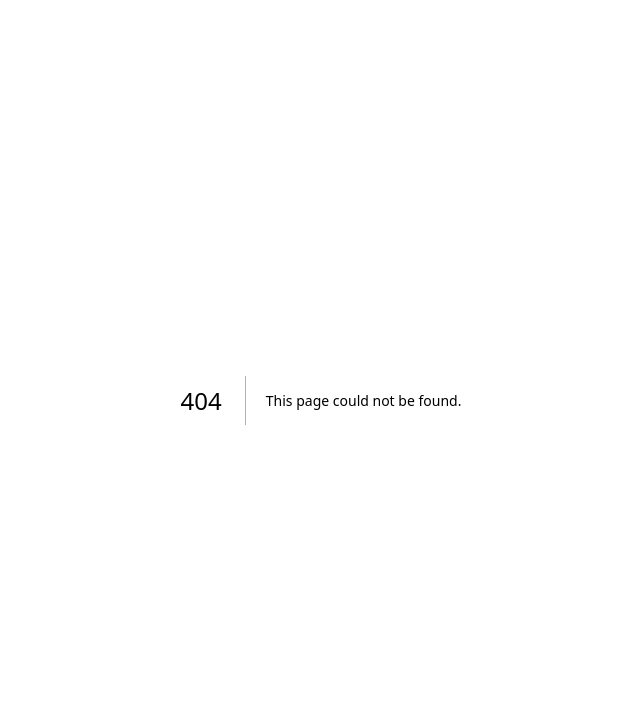
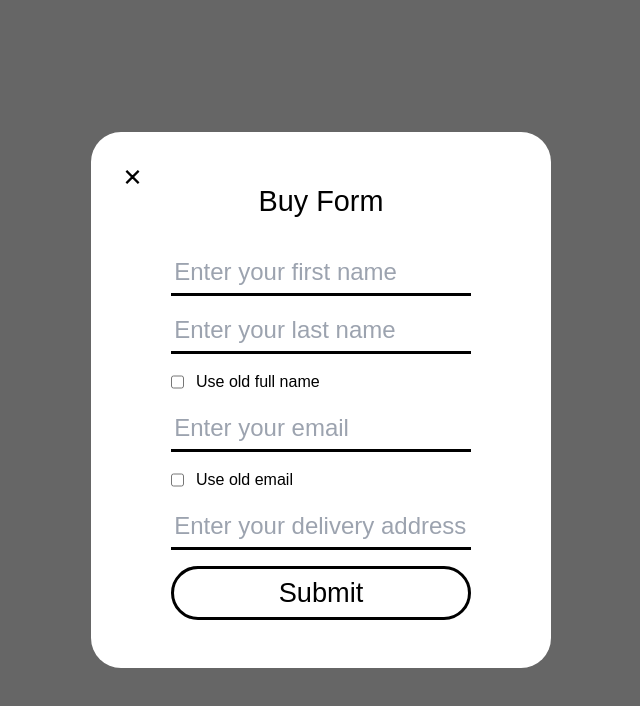
Before and after one commit to makson10/everythingshop-front, a Next.js app: page /cart/Content/SubmitBuyRow/SubmitMenu/SubmitMenu in a window 1280 px wide. Before the commit this address had no page. Shown: the top 706 px of the page, without its empty margins (319-959 px from the left). Built offline with nearby package versions, Linux system fonts and the light colour scheme.

Commit message:
feat: added modal menu which asking user credential when he submit cart buy button

```diff
--- a/src/pages/assortment/ProductInfo/ProductInfo.tsx
+++ b/src/pages/assortment/ProductInfo/ProductInfo.tsx
@@ -37,7 +37,7 @@ export default function ProductInfo({ productData }: Props) {
 	}
 
 	useEffect(() => {
-		if (!authorizeUserData.data?.login && !authorizeUserData.data?.password) {
+		if (!authorizeUserData.data?.name) {
 			setIsAddToCartButtonDisable(true);
 		} else setIsAddToCartButtonDisable(false);
 	}, [authorizeUserData]);
--- a/src/pages/assortment/[productName].tsx
+++ b/src/pages/assortment/[productName].tsx
@@ -18,13 +18,7 @@ interface Props {
 
 export default function ProductPage({ productData }: Props) {
 	return (
-		<div
-			style={{
-				display: 'flex',
-				flexDirection: 'column',
-				height: '100vh',
-				overflow: 'hidden',
-			}}>
+		<div className="flex flex-col h-screen overflow-hidden">
 			<Header pageName={productData.title!} />
 			<ProductInfo productData={productData} />
 		</div>
--- a/src/pages/cart/Content/Content.tsx
+++ b/src/pages/cart/Content/Content.tsx
@@ -23,7 +23,7 @@ export function Content() {
 		setAllProductsCostAmount(sum);
 	}, [products]);
 
-	if (!authorizedUser.data?.login || !authorizedUser.data.password) {
+	if (!authorizedUser.data?.name) {
 		return (
 			<FailWindow failMessage="Cart is not available for unauthorized users" />
 		);
--- a/src/pages/cart/Content/SubmitBuyRow/SubmitBuyRow.tsx
+++ b/src/pages/cart/Content/SubmitBuyRow/SubmitBuyRow.tsx
@@ -1,38 +1,50 @@
-import { useEffect, useState } from 'react';
-import { useCartUpdateContext } from '@/pages/context/CartContext';
+import { Dispatch, SetStateAction, useEffect, useRef, useState } from 'react';
 import Button from '@/pages/components/Button/Button';
-import { ShowSuccessModalWindow } from '@/pages/components/ShowModalWindow/ShowModalWindow';
+import SubmitMenu from './SubmitMenu/SubmitMenu';
 import styles from './SubmitBuyRow.module.scss';
+import { createPortal } from 'react-dom';
 
 interface Props {
 	costSum: number;
 }
 
+interface ShowModalWindowProps {
+	setIsOpenSubmitMenu: Dispatch<SetStateAction<boolean>>;
+}
+
+const ShowSubmitMenu = ({ setIsOpenSubmitMenu }: ShowModalWindowProps) => {
+	return createPortal(
+		<SubmitMenu setIsOpenSubmitMenu={setIsOpenSubmitMenu} />,
+		document.querySelector('#portal')!
+	);
+};
+
 export function SubmitBuyRow({ costSum }: Props) {
-	const { deleteAllProducts } = useCartUpdateContext();
-	const [isOpenSuccesWindow, setIsOpenSuccesWindow] = useState<boolean>(false);
+	const [isOpenSubmitMenu, setIsOpenSubmitMenu] = useState<boolean>(false);
+	const submitButtonRef = useRef<HTMLButtonElement>();
 
 	const handleSubmitBuy = () => {
-		setIsOpenSuccesWindow(true);
+		setIsOpenSubmitMenu(true);
 	};
 
 	useEffect(() => {
-		if (!isOpenSuccesWindow) return;
-
-		setTimeout(() => {
-			setIsOpenSuccesWindow(false);
-			deleteAllProducts();
-		}, 3000);
-	}, [isOpenSuccesWindow]);
+		if (submitButtonRef.current)
+			submitButtonRef.current.disabled = isOpenSubmitMenu;
+	}, [isOpenSubmitMenu]);
 
 	return (
 		<>
-			{isOpenSuccesWindow && (
-				<ShowSuccessModalWindow action={`bought products($${costSum})`} />
+			{isOpenSubmitMenu && (
+				<ShowSubmitMenu setIsOpenSubmitMenu={setIsOpenSubmitMenu} />
 			)}
+
 			<div id={styles['submit-buy-row']}>
 				<p id={styles['cost-sum']}>Total: ${costSum}</p>
-				<Button text="Submit" callbackFunc={handleSubmitBuy} />
+				<Button
+					text="Submit"
+					callbackFunc={handleSubmitBuy}
+					buttonRef={submitButtonRef}
+				/>
 			</div>
 		</>
 	);
--- /dev/null
+++ b/src/pages/cart/Content/SubmitBuyRow/SubmitMenu/SubmitMenu.module.scss
@@ -0,0 +1,102 @@
+#submit-form {
+    position: absolute;
+	width: 100%;
+    height: 100vh;
+    background-color: rgba($color: black, $alpha: 0.6);
+
+	display: flex;
+	justify-content: center;
+	align-items: center;
+}
+
+#form-wrapper {
+    position: relative;
+    display: block;
+	width: fit-content;
+	padding: {
+		top: 3rem;
+		bottom: 3rem;
+		left: 5rem;
+		right: 5rem;
+	}
+
+	display: flex;
+	flex-direction: column;
+	justify-content: center;
+	align-items: center;
+	gap: 30px;
+
+	background-color: rgba($color: #fff, $alpha: 1);
+	border-radius: 30px;
+
+    #close-modal-menu-button {
+        position: absolute;
+        left: 30px;
+        top: 15px;
+        font-size: 2.5rem;
+        height: fit-content;
+        transition: 100ms linear all;
+
+        &:hover {
+            color: darkblue;
+            transform: scale(1.2);
+        }
+    }
+
+	#form-wrapper-title {
+		font-family: sans-serif;
+		font-size: 1.8rem;
+	}
+}
+
+.registration-form-wrapper {
+	width: fit-content;
+
+	display: flex;
+	flex-direction: column;
+	justify-content: center;
+	gap: 1.4rem;
+
+	font-family: sans-serif;
+
+	.form-input-wrapper {
+		display: flex;
+		flex-direction: column;
+		gap: 1rem;
+
+		.password-wrapper {
+			width: 300px;
+			display: flex;
+			flex-direction: row;
+			gap: 10px;
+
+			.toggle-password-visible-button {
+				width: 40px;
+				background-color: transparent;
+				border: none;
+				display: flex;
+				justify-content: center;
+				align-items: center;
+			}
+		}
+	}
+
+	.sign-in-link-wrapper {
+		display: flex;
+		justify-content: center;
+
+		.sign-in-link {
+			text-align: center;
+			cursor: pointer;
+			color: black;
+
+			&:hover {
+				text-decoration: underline;
+			}
+
+			&:visited {
+				color: black;
+			}
+		}
+	}
+}
--- /dev/null
+++ b/src/pages/cart/Content/SubmitBuyRow/SubmitMenu/SubmitMenu.tsx
@@ -0,0 +1,252 @@
+import React, {
+	Dispatch,
+	SetStateAction,
+	useEffect,
+	useRef,
+	useState,
+} from 'react';
+import {
+	clearInputField,
+	validateBuySubmitData,
+} from '@/pages/functions/validateFunctions';
+import { useUserData } from '@/pages/context/UserDataContext';
+import Button from '@/pages/components/Button/Button';
+import {
+	ShowErrorModalWindow,
+	ShowSuccessModalWindow,
+} from '@/pages/components/ShowModalWindow/ShowModalWindow';
+import Input from '@/pages/components/Input/Input';
+import styles from './SubmitMenu.module.scss';
+import { useRouter } from 'next/router';
+import { SubmitFormData } from '@/pages/types/productTypes';
+import { useCartUpdateContext } from '@/pages/context/CartContext';
+
+interface Props {
+	setIsOpenSubmitMenu: Dispatch<SetStateAction<boolean>>;
+}
+
+export default function SubmitMenu({ setIsOpenSubmitMenu }: Props) {
+	const authorizedUserData = useUserData();
+	const { deleteAllProducts } = useCartUpdateContext();
+
+	const [firstName, setFirstName] = useState<string>('');
+	const [lastName, setLastName] = useState<string>('');
+	const [useOldFullName, setUseOldFullName] = useState<boolean>(false);
+	const [email, setEmail] = useState<string>('');
+	const [useOldEmail, setUseOldEmail] = useState<boolean>(false);
+	const [deliveryAddress, setDeliveryAddress] = useState<string>('');
+
+	const inputFirstNameRef = useRef<HTMLInputElement>(null);
+	const inputLastNameRef = useRef<HTMLInputElement>(null);
+	const inputEmailRef = useRef<HTMLInputElement>(null);
+	const inputDeliveryAddressRef = useRef<HTMLInputElement>(null);
+	const submitButtonRef = useRef<HTMLButtonElement>();
+
+	const [errorList, setErrorList] = useState<string[]>([]);
+	const [mainValidateEnd, setMainValidateEnd] = useState<boolean>(false);
+	const [isOpenErrorWindow, setIsOpenErrorWindow] = useState<boolean>(false);
+	const [isOpenSuccessWindow, setIsOpenSuccessWindow] =
+		useState<boolean>(false);
+
+	const router = useRouter();
+
+	const handleCloseButton = () => {
+		setIsOpenSubmitMenu(false);
+	};
+
+	const handleFirstNameInput = (e: React.ChangeEvent<HTMLInputElement>) => {
+		e.preventDefault();
+		setFirstName(e.target.value);
+	};
+
+	const handleLastNameInput = (e: React.ChangeEvent<HTMLInputElement>) => {
+		e.preventDefault();
+		setLastName(e.target.value);
+	};
+
+	const handleUseOldFullNameInput = (
+		e: React.ChangeEvent<HTMLInputElement>
+	) => {
+		setUseOldFullName((prevValue) => !prevValue);
+	};
+
+	const handleEmailInput = (e: React.ChangeEvent<HTMLInputElement>) => {
+		e.preventDefault();
+		setEmail(e.target.value);
+	};
+
+	const handleUseOldEmailInput = (e: React.ChangeEvent<HTMLInputElement>) => {
+		setUseOldEmail((prevValue) => !prevValue);
+	};
+
+	const handleDeliveryAddressInput = (
+		e: React.ChangeEvent<HTMLInputElement>
+	) => {
+		e.preventDefault();
+		setDeliveryAddress(e.target.value);
+	};
+
+	const handleSubmit = () => {
+		const fullName = `${firstName} ${lastName}` || 'fuck u';
+
+		const userFullName = useOldFullName
+			? typeof authorizedUserData.data?.name === 'string'
+				? authorizedUserData.data?.name
+				: fullName
+			: fullName;
+		const userEmail = useOldEmail
+			? typeof authorizedUserData.data?.email === 'string'
+				? authorizedUserData.data?.email
+				: email
+			: email;
+
+		const submitFormData: SubmitFormData = {
+			fullName: userFullName,
+			email: userEmail,
+			deliveryAddress: deliveryAddress,
+		};
+
+		if (!checkDataOnNull(submitFormData)) {
+			setErrorList(validateBuySubmitData(submitFormData));
+		}
+
+		setMainValidateEnd(true);
+	};
+
+	const checkDataOnNull = ({
+		fullName,
+		email,
+		deliveryAddress,
+	}: SubmitFormData) => {
+		let haveEmptyField: boolean = false;
+
+		if (fullName === '' || email === '' || deliveryAddress === '') {
+			setErrorList(['Some of your field is not fill!']);
+			haveEmptyField = true;
+		}
+
+		return haveEmptyField;
+	};
+
+	const clearAllInputVariables = () => {
+		setFirstName('');
+		setLastName('');
+		setEmail('');
+		setDeliveryAddress('');
+	};
+
+	const handleSuccess = () => {
+		setIsOpenSuccessWindow(true);
+
+		clearInputField(
+			inputFirstNameRef,
+			inputLastNameRef,
+			inputEmailRef,
+			inputDeliveryAddressRef
+		);
+		clearAllInputVariables();
+
+		if (submitButtonRef.current) submitButtonRef.current.disabled = true;
+		setTimeout(() => {
+			setIsOpenSuccessWindow(false);
+			router.push('/');
+			deleteAllProducts();
+			setMainValidateEnd(false);
+		}, 3000);
+	};
+
+	const handleFailure = () => {
+		setIsOpenErrorWindow(true);
+		if (submitButtonRef.current) submitButtonRef.current.disabled = true;
+
+		setTimeout(() => {
+			setIsOpenErrorWindow(false);
+			setErrorList([]);
+			if (submitButtonRef.current) submitButtonRef.current.disabled = false;
+			setMainValidateEnd(false);
+		}, 3000);
+	};
+
+	useEffect(() => {
+		if (!mainValidateEnd) return;
+		errorList.length === 0 ? handleSuccess() : handleFailure();
+	}, [mainValidateEnd]);
+
+	useEffect(() => {
+		if (inputFirstNameRef.current)
+			inputFirstNameRef.current.disabled = useOldFullName;
+		if (inputLastNameRef.current)
+			inputLastNameRef.current.disabled = useOldFullName;
+	}, [useOldFullName]);
+
+	useEffect(() => {
+		if (inputEmailRef.current) inputEmailRef.current.disabled = useOldEmail;
+	}, [useOldEmail]);
+
+	return (
+		<>
+			{isOpenErrorWindow && <ShowErrorModalWindow errorList={errorList} />}
+			{isOpenSuccessWindow && (
+				<ShowSuccessModalWindow action={'bought your product'} />
+			)}
+
+			<div id={styles['submit-form']}>
+				<div id={styles['form-wrapper']}>
+					<button
+						id={styles['close-modal-menu-button']}
+						onClick={handleCloseButton}>
+						&times;
+					</button>
+					<h1 id={styles['form-wrapper-title']}>Buy Form</h1>
+					<div className={styles['registration-form-wrapper']}>
+						<div className={styles['form-input-wrapper']}>
+							<Input
+								inputRef={inputFirstNameRef}
+								placeholder="Enter your first name"
+								onChangeFunction={handleFirstNameInput}
+							/>
+							<Input
+								inputRef={inputLastNameRef}
+								placeholder="Enter your last name"
+								onChangeFunction={handleLastNameInput}
+							/>
+							<div className="flex flex-row gap-3">
+								<input
+									type="checkbox"
+									id="useOldFullName"
+									onChange={handleUseOldFullNameInput}
+									checked={useOldFullName}
+								/>
+								<label htmlFor="useOldFullName">Use old full name</label>
+							</div>
+							<Input
+								inputRef={inputEmailRef}
+								placeholder="Enter your email"
+								onChangeFunction={handleEmailInput}
+							/>
+							<div className="flex flex-row gap-3">
+								<input
+									type="checkbox"
+									id="useOldEmail"
+									onChange={handleUseOldEmailInput}
+									checked={useOldEmail}
+								/>
+								<label htmlFor="useOldEmail">Use old email</label>
+							</div>
+							<Input
+								inputRef={inputDeliveryAddressRef}
+								placeholder="Enter your delivery address"
+								onChangeFunction={handleDeliveryAddressInput}
+							/>
+							<Button
+								text="Submit"
+								callbackFunc={handleSubmit}
+								buttonRef={submitButtonRef}
+							/>
+						</div>
+					</div>
+				</div>
+			</div>
+		</>
+	);
+}
--- a/src/pages/components/Button/Button.module.scss
+++ b/src/pages/components/Button/Button.module.scss
@@ -27,7 +27,7 @@
 		z-index: -2;
 	}
 
-	&:hover {
+	&:not(:disabled):hover {
 		color: #fff;
 		&:before {
 			width: 100%;
--- a/src/pages/functions/validateFunctions.ts
+++ b/src/pages/functions/validateFunctions.ts
@@ -1,3 +1,4 @@
+import { SubmitFormData } from '../types/productTypes';
 import { rusBadWordsRegex, engBadWordsRegex } from './badWordsRegex';
 import {
 	SignUpUserDataType,
@@ -56,12 +57,31 @@ const validateLogInData = ({ login, password }: LogInUserDataType) => {
 	return validateError;
 };
 
+const validateBuySubmitData = ({
+	fullName,
+	email,
+	deliveryAddress,
+}: SubmitFormData) => {
+	const validateError = [];
+
+	const fullNameError = validateName(fullName);
+	if (fullNameError) validateError.push(fullNameError);
+
+	const emailError = validateEmail(email);
+	if (emailError) validateError.push(emailError);
+
+	const deliveryAddressError = validateDeliveryAddress(deliveryAddress);
+	if (deliveryAddressError) validateError.push(deliveryAddressError);
+
+	return validateError;
+};
+
 const validateName = (name: string) => {
 	if (!isString(name) || name.length < 3) {
 		return 'Your name is not valid!';
 	}
 
-    return false;
+	return false;
 };
 
 const validateDateOfBirth = (dateOfBirth: string) => {
@@ -84,7 +104,7 @@ const validateEmail = (email: string) => {
 		return 'Your email is not valid!';
 	}
 
-    return false;
+	return false;
 };
 
 const validateLogin = (login: string) => {
@@ -92,7 +112,7 @@ const validateLogin = (login: string) => {
 		return 'Your login is not valid!';
 	}
 
-    return false;
+	return false;
 };
 
 const validatePassword = (password: string) => {
@@ -100,7 +120,15 @@ const validatePassword = (password: string) => {
 		return 'Your password is not valid!';
 	}
 
-    return false;
+	return false;
+};
+
+const validateDeliveryAddress = (deliveryAddress: string) => {
+	if (!isString(deliveryAddress) || deliveryAddress.length < 4) {
+		return 'Your deliveryAddress is not valid!';
+	}
+
+	return false;
 };
 
 const validateProductData = ({
@@ -162,4 +190,5 @@ export {
 	validateSignUpData,
 	validateLogInData,
 	validateProductData,
+	validateBuySubmitData,
 };
--- a/src/pages/types/productTypes.ts
+++ b/src/pages/types/productTypes.ts
@@ -8,3 +8,9 @@ export interface IProduct {
 }
 
 export type ProductType = IProduct[];
+
+export interface SubmitFormData {
+	fullName: string;
+	email: string;
+	deliveryAddress: string;
+}
```
Also changed, not shown: src/pages/types/contextTypes.ts (line endings or trailing spaces).
